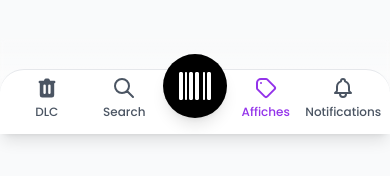
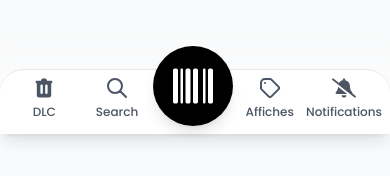
Before and after one commit to valentingouverneur/dlc, a React (Vite) app: page /affiches in a window 390 px wide. Shown: the part 710-886 px from the top of the page. Built offline with nearby package versions, Linux system fonts and the light colour scheme; no server answers; the database is empty.

Commit message:
AmÃ©lioration nav mobile: noir au lieu de violet, scanner agrandi, pas d'active auto, icÃ´ne notifications on/off, masquer scanner desktop

```diff
--- a/src/App.tsx
+++ b/src/App.tsx
@@ -40,13 +40,6 @@ function App() {
 
         <MobileBlurEffect />
 
-        {/* Bouton scanner flottant uniquement sur desktop */}
-        <div className="hidden md:block">
-          {!isScannerOpen && (
-            <FloatingScannerButton onClick={() => setIsScannerOpen(true)} />
-          )}
-        </div>
-
         {/* Bottom nav pour mobile */}
         <BottomNav onScannerClick={() => setIsScannerOpen(true)} />
 
--- a/src/components/BottomNav.tsx
+++ b/src/components/BottomNav.tsx
@@ -1,7 +1,7 @@
 import React, { useState, useEffect } from 'react';
-import { Link, useLocation } from 'react-router-dom';
+import { Link } from 'react-router-dom';
 import { FontAwesomeIcon } from '@fortawesome/react-fontawesome';
-import { faBarcode } from '@fortawesome/free-solid-svg-icons';
+import { faBarcode, faBell, faBellSlash } from '@fortawesome/free-solid-svg-icons';
 import { NotificationService } from '../services/NotificationService';
 import { collection, query, onSnapshot } from 'firebase/firestore';
 import { db } from '../config/firebase';
@@ -12,7 +12,6 @@ interface BottomNavProps {
 }
 
 const BottomNav: React.FC<BottomNavProps> = ({ onScannerClick }) => {
-  const location = useLocation();
   const [notificationsEnabled, setNotificationsEnabled] = useState(() => {
     return localStorage.getItem('notificationsEnabled') === 'true';
   });
@@ -54,8 +53,6 @@ const BottomNav: React.FC<BottomNavProps> = ({ onScannerClick }) => {
     }
   };
 
-  const isActive = (path: string) => location.pathname === path;
-
   return (
     <nav className="fixed bottom-0 left-0 right-0 z-50 md:hidden">
       <div className="bg-white rounded-t-3xl border-t border-gray-200 shadow-lg">
@@ -63,9 +60,7 @@ const BottomNav: React.FC<BottomNavProps> = ({ onScannerClick }) => {
         {/* DLC - Page d'accueil */}
         <Link
           to="/"
-          className={`flex flex-col items-center justify-center flex-1 h-full ${
-            isActive('/') ? 'text-purple-600' : 'text-gray-600'
-          }`}
+          className="flex flex-col items-center justify-center flex-1 h-full text-gray-600"
         >
           <svg className="w-6 h-6 mb-1" fill="currentColor" viewBox="0 0 20 20">
             <path fillRule="evenodd" d="M9 2a1 1 0 00-.894.553L7.382 4H4a1 1 0 000 2v10a2 2 0 002 2h8a2 2 0 002-2V6a1 1 0 100-2h-3.382l-.724-1.447A1 1 0 0011 2H9zM7 8a1 1 0 012 0v6a1 1 0 11-2 0V8zm5-1a1 1 0 00-1 1v6a1 1 0 102 0V8a1 1 0 00-1-1z" clipRule="evenodd" />
@@ -76,9 +71,7 @@ const BottomNav: React.FC<BottomNavProps> = ({ onScannerClick }) => {
         {/* Search - Liste des produits */}
         <Link
           to="/products"
-          className={`flex flex-col items-center justify-center flex-1 h-full ${
-            isActive('/products') ? 'text-purple-600' : 'text-gray-600'
-          }`}
+          className="flex flex-col items-center justify-center flex-1 h-full text-gray-600"
         >
           <svg className="w-6 h-6 mb-1" fill="none" stroke="currentColor" viewBox="0 0 24 24">
             <path strokeLinecap="round" strokeLinejoin="round" strokeWidth={2} d="M21 21l-6-6m2-5a7 7 0 11-14 0 7 7 0 0114 0z" />
@@ -86,20 +79,18 @@ const BottomNav: React.FC<BottomNavProps> = ({ onScannerClick }) => {
           <span className="text-xs font-medium">Search</span>
         </Link>
 
-        {/* Scanner - Bouton central avec code-barres (design original) */}
+        {/* Scanner - Bouton central avec code-barres (design original) - Plus grand */}
         <button
           onClick={onScannerClick}
-          className="flex items-center justify-center w-16 h-16 -mt-6 bg-black rounded-full shadow-lg hover:bg-gray-800 transition-colors z-10"
+          className="flex items-center justify-center w-20 h-20 -mt-6 bg-black rounded-full shadow-lg hover:bg-gray-800 transition-colors z-10"
         >
-          <FontAwesomeIcon icon={faBarcode} className="w-8 h-8 text-white" />
+          <FontAwesomeIcon icon={faBarcode} className="w-10 h-10 text-white" />
         </button>
 
         {/* Affiches */}
         <Link
           to="/affiches"
-          className={`flex flex-col items-center justify-center flex-1 h-full ${
-            isActive('/affiches') ? 'text-purple-600' : 'text-gray-600'
-          }`}
+          className="flex flex-col items-center justify-center flex-1 h-full text-gray-600"
         >
           <svg className="w-6 h-6 mb-1" fill="none" stroke="currentColor" viewBox="0 0 24 24">
             <path strokeLinecap="round" strokeLinejoin="round" strokeWidth={2} d="M7 7h.01M7 3h5c.512 0 1.024.195 1.414.586l7 7a2 2 0 010 2.828l-7 7a2 2 0 01-2.828 0l-7-7A1.994 1.994 0 013 12V7a4 4 0 014-4z" />
@@ -107,16 +98,15 @@ const BottomNav: React.FC<BottomNavProps> = ({ onScannerClick }) => {
           <span className="text-xs font-medium">Affiches</span>
         </Link>
 
-        {/* Notifications */}
+        {/* Notifications - Change l'icône selon l'état */}
         <button
           onClick={handleNotificationToggle}
-          className={`flex flex-col items-center justify-center flex-1 h-full ${
-            notificationsEnabled ? 'text-purple-600' : 'text-gray-600'
-          }`}
+          className="flex flex-col items-center justify-center flex-1 h-full text-gray-600"
         >
-          <svg className="w-6 h-6 mb-1" fill="none" stroke="currentColor" viewBox="0 0 24 24">
-            <path strokeLinecap="round" strokeLinejoin="round" strokeWidth={2} d="M15 17h5l-1.405-1.405A2.032 2.032 0 0118 14.158V11a6.002 6.002 0 00-4-5.659V5a2 2 0 10-4 0v.341C7.67 6.165 6 8.388 6 11v3.159c0 .538-.214 1.055-.595 1.436L4 17h5m6 0v1a3 3 0 11-6 0v-1m6 0H9" />
-          </svg>
+          <FontAwesomeIcon
+            icon={notificationsEnabled ? faBell : faBellSlash}
+            className="w-6 h-6 mb-1"
+          />
           <span className="text-xs font-medium">Notifications</span>
         </button>
         </div>
```
